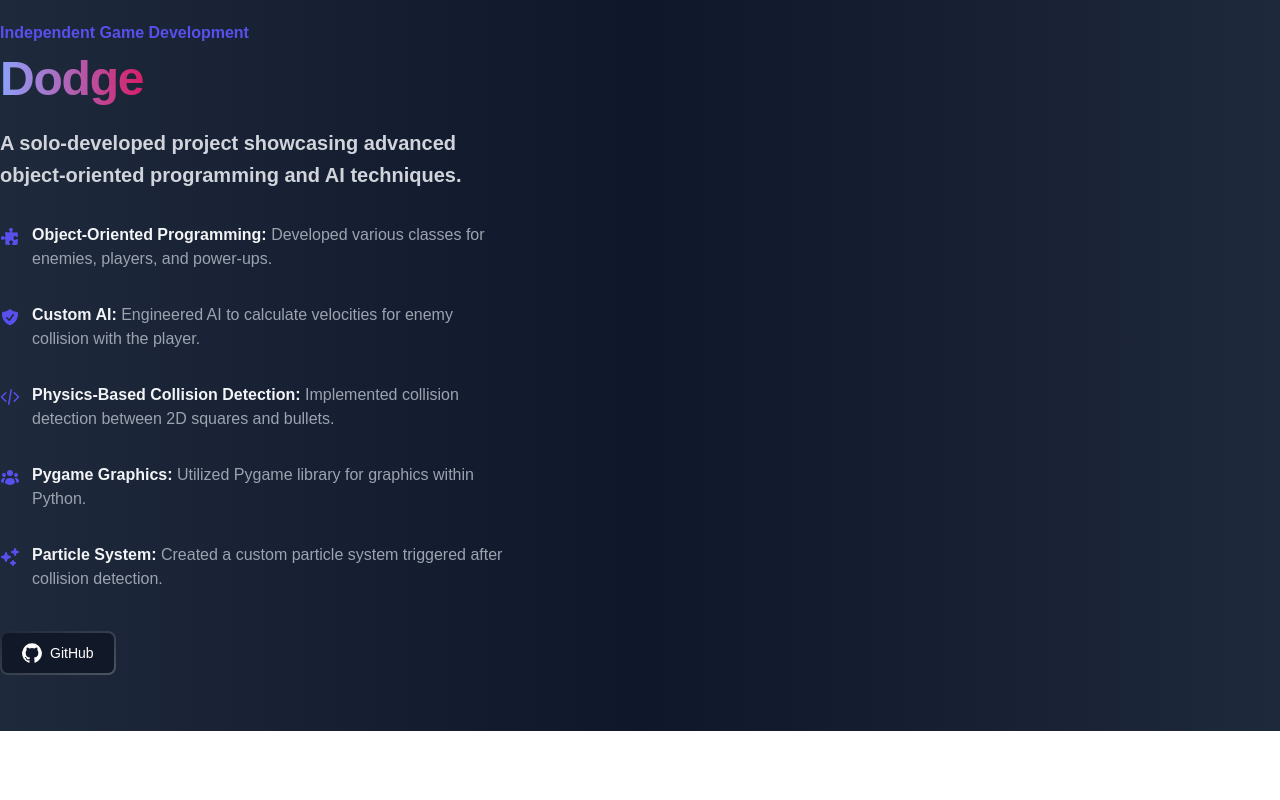
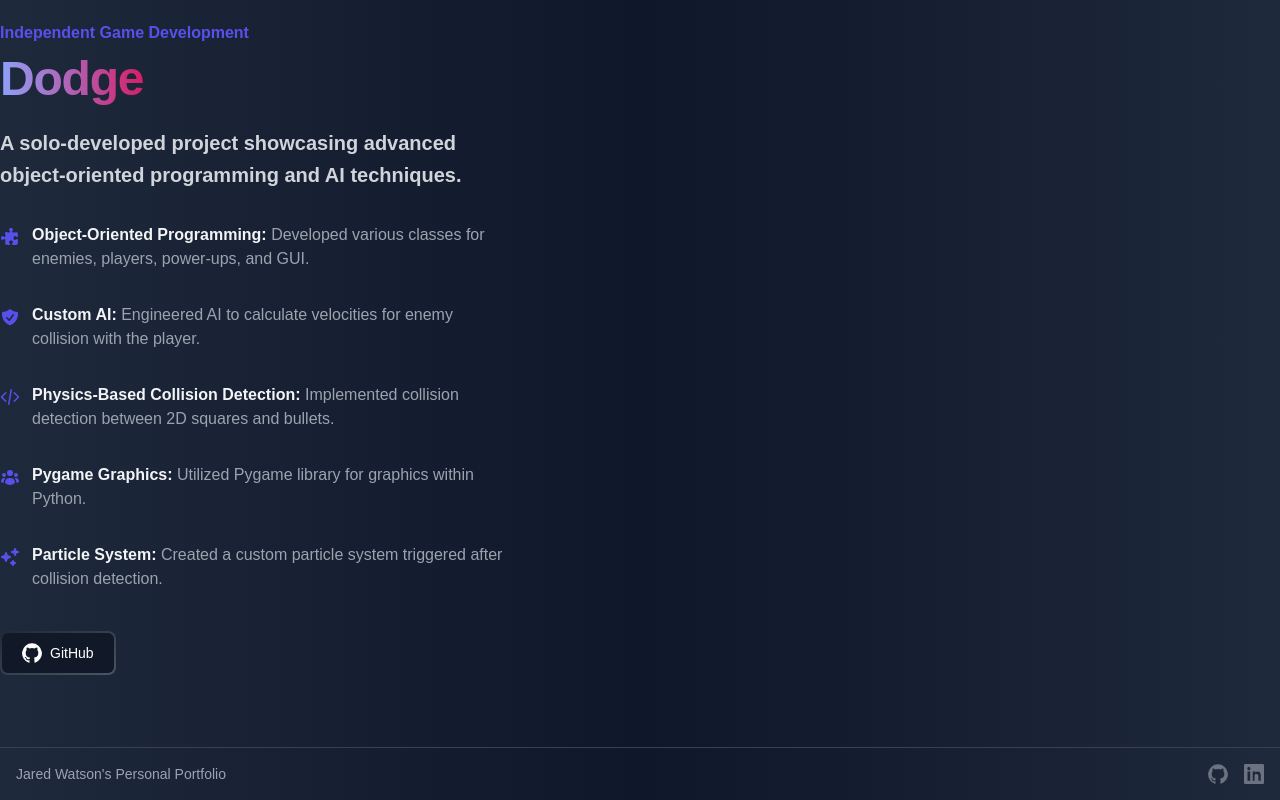
Before and after one commit to Jared-Watson1/personal-website, a React (Create React App) app in the folder personal-website/: page / in a window 1280 px wide. Shown: the part 5251-6051 px from the top of the page. Before the commit the page ends 5982 px from the top, so only its background shows below. Built offline with nearby package versions, Linux system fonts and the light colour scheme.

Commit message:
added footer

```diff
--- a/personal-website/src/App.js
+++ b/personal-website/src/App.js
@@ -8,6 +8,7 @@ import Divider from "./Divider";
 import MachineLearningShowcase from "./MachineLearningShowcase";
 import DooleyShowcase from "./DooleyShowcase";
 import DodgeShowcase from "./DodgeShowcase";
+import Footer from "./Footer";
 
 function App() {
   const projectRef = useRef(null);
@@ -59,6 +60,7 @@ function App() {
       <div>
         <DodgeShowcase />
       </div>
+      <Footer />
     </div>
   );
 }
--- a/personal-website/src/DodgeShowcase.js
+++ b/personal-website/src/DodgeShowcase.js
@@ -63,8 +63,8 @@ const DodgeShowcase = () => {
                   </strong>
                   <p className="inline">
                     {" "}
-                    Developed various classes for enemies, players, and
-                    power-ups.
+                    Developed various classes for enemies, players, power-ups,
+                    and GUI.
                   </p>
                 </span>
               </li>
--- /dev/null
+++ b/personal-website/src/Footer.js
@@ -0,0 +1,48 @@
+import React from "react";
+
+const Footer = () => {
+  return (
+    <footer className="bg-gradient-to-r from-slate-800 via-slate-900 to-slate-800 text-gray-300 py-4">
+      <hr className="border-gray-700 mb-4" />
+      <div className="mx-auto flex justify-between items-center max-w-screen-xl px-4">
+        <span className="text-sm text-gray-400">
+          Jared Watson's Personal Portfolio
+        </span>
+        <div className="flex space-x-4">
+          <a
+            href="https://github.com/Jared-Watson1"
+            className="text-gray-500 hover:text-gray-900 dark:hover:text-white flex items-center"
+          >
+            <svg
+              className="w-5 h-5"
+              aria-hidden="true"
+              xmlns="http://www.w3.org/2000/svg"
+              fill="currentColor"
+              viewBox="0 0 20 20"
+            >
+              <path d="M10 .333A9.911 9.911 0 0 0 6.866 19.65c.5.092.678-.215.678-.477 0-.237-.01-1.017-.014-1.845-2.757.6-3.338-1.169-3.338-1.169a2.627 2.627 0 0 0-1.1-1.451c-.9-.615.07-.6.07-.6a2.084 2.084 0 0 1 1.518 1.021 2.11 2.11 0 0 0 2.884.823c.044-.503.268-.973.63-1.325-2.2-.25-4.516-1.1-4.516-4.9A3.832 3.832 0 0 1 4.7 7.068a3.56 3.56 0 0 1 .095-2.623s.832-.266 2.726 1.016a9.409 9.409 0 0 1 4.962 0c1.89-1.282 2.717-1.016 2.717-1.016.366.83.402 1.768.1 2.623a3.827 3.827 0 0 1 1.02 2.659c0 3.807-2.319 4.644-4.525 4.889a2.366 2.366 0 0 1 .673 1.834c0 1.326-.012 2.394-.012 2.72 0 .263.18.572.681.475A9.911 9.911 0 0 0 10 .333Z" />
+            </svg>
+            <span className="sr-only">GitHub</span>
+          </a>
+          <a
+            href="https://www.linkedin.com/in/jared-watson-b7b5b6220/"
+            className="text-gray-500 hover:text-gray-900 dark:hover:text-white flex items-center"
+          >
+            <svg
+              className="w-5 h-5"
+              aria-hidden="true"
+              xmlns="http://www.w3.org/2000/svg"
+              fill="currentColor"
+              viewBox="0 0 20 20"
+            >
+              <path d="M18.667 0H1.333C.6 0 0 .6 0 1.333v17.333C0 19.4.6 20 1.333 20h17.333c.733 0 1.333-.6 1.333-1.333V1.333C20 .6 19.4 0 18.667 0zM6.233 16.667H3.533V7.5h2.7v9.167zM4.883 6.233c-.867 0-1.567-.7-1.567-1.567 0-.867.7-1.567 1.567-1.567.867 0 1.567.7 1.567 1.567 0 .867-.7 1.567-1.567 1.567zm12.217 10.434h-2.7V12c0-1.1-.933-2-2.033-2-.833 0-1.4.567-1.7 1.1-.1.233-.1.533-.1.833v4.733H8.7c.033-7.733 0-8.567 0-9.167h2.7v1.3c.367-.6 1-1.4 2.367-1.4 1.7 0 2.967 1.167 2.967 3.667v5.667z" />
+            </svg>
+            <span className="sr-only">LinkedIn</span>
+          </a>
+        </div>
+      </div>
+    </footer>
+  );
+};
+
+export default Footer;
```
